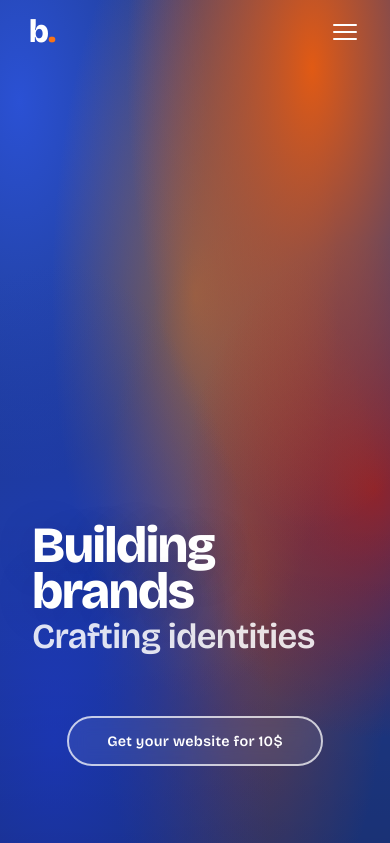
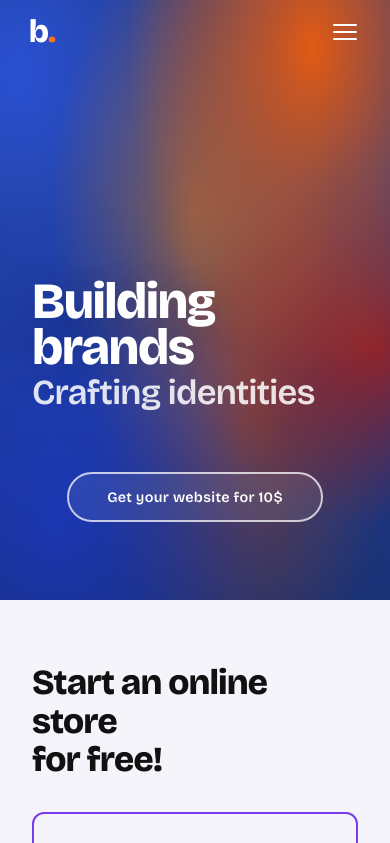
Before and after one commit to hasanborshalli/brndng.dev, a React (Vite) app: page / in a window 390 px wide. Shown: the top 843 px of the page. Built offline with nearby package versions, Linux system fonts and the light colour scheme.

Commit message:
fix hero style on phone

```diff
--- a/src/styles/home.css
+++ b/src/styles/home.css
@@ -802,6 +802,9 @@ body {
 
     .hero {
         padding: 0 2rem 5rem;
+        min-height: auto;
+        height: 100vh;
+        max-height: 600px;
     }
     .hero-subtitle {
         text-align: left;
```
